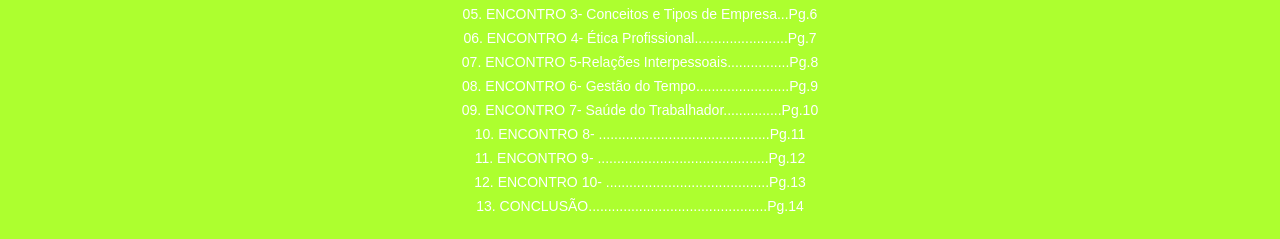
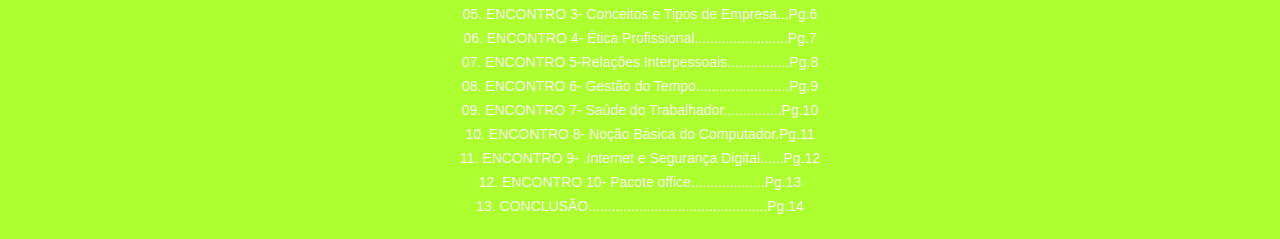
Before and after one commit to lluiza007/portfolio-ciee, a React (Create React App) app: page / in a window 1280 px wide. Shown: the part 830-1069 px from the top of the page. Built offline with nearby package versions, Linux system fonts and the light colour scheme.

Commit message:
WAR IS OVER

```diff
--- a/src/Components/Sumario.jsx
+++ b/src/Components/Sumario.jsx
@@ -25,9 +25,9 @@ const Sumario = () => {
                     <li onClick={() => handleItemClick('#page8')}>07. ENCONTRO 5-Relações Interpessoais................Pg.8</li>
                     <li onClick={() => handleItemClick('#page9')}>08. ENCONTRO 6- Gestão do Tempo........................Pg.9</li>
                     <li onClick={() => handleItemClick('#page10')}>09. ENCONTRO 7- Saúde do Trabalhador...............Pg.10</li>
-                    <li onClick={() => handleItemClick('#page11')}>10. ENCONTRO 8- ............................................Pg.11</li>
-                    <li onClick={() => handleItemClick('#page12')}>11. ENCONTRO 9- ............................................Pg.12</li>
-                    <li onClick={() => handleItemClick('#page13')}>12. ENCONTRO 10- ..........................................Pg.13</li>
+                    <li onClick={() => handleItemClick('#page11')}>10. ENCONTRO 8- Noção Básica do Computador.Pg.11</li>
+                    <li onClick={() => handleItemClick('#page12')}>11. ENCONTRO 9- .Internet e Segurança Digital......Pg.12</li>
+                    <li onClick={() => handleItemClick('#page13')}>12. ENCONTRO 10- Pacote office...................Pg.13</li>
                     <li onClick={() => handleItemClick('#conclusao')}>13. CONCLUSÃO..............................................Pg.14</li>
                 </ul>
             </nav>
```
